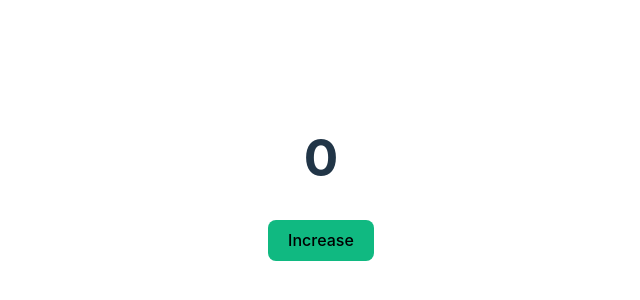
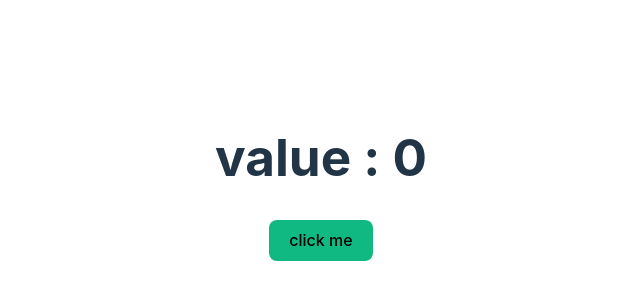
Before and after one commit to tamathecxder/freecodecamp-react-18-advanced, a React (Vite) app: page / in a window 1280 px wide. Shown: the part 222-522 px from the top of the page, without its empty margins (319-959 px from the left). Built offline with nearby package versions, Linux system fonts and the light colour scheme.

Commit message:
chore: try useEffect hooks

```diff
--- a/src/App.jsx
+++ b/src/App.jsx
@@ -1,11 +1,10 @@
 import './App.css'
-import Starter from './tutorial/01-useState/starter/04-useState-object';
-import Gotcha from  './tutorial/01-useState/starter/05-useState-gotcha';
+import Example from  './tutorial/02-useEffect/starter/01-code-example';
 
 function App() {
   return (
     <div className="container">
-      <Gotcha />
+      <Example />
     </div>
   )
 }
--- /dev/null
+++ b/src/tutorial/02-useEffect/final/01-code-example.jsx
@@ -0,0 +1,20 @@
+import { useState } from 'react';
+
+const CodeExample = () => {
+  const [value, setValue] = useState(0);
+  const sayHello = () => {
+    console.log('hello there');
+    // be careful
+    // setValue(value + 1);
+  };
+  sayHello();
+  return (
+    <div>
+      <h1>value : {value}</h1>
+      <button className='btn' onClick={() => setValue(value + 1)}>
+        click me
+      </button>
+    </div>
+  );
+};
+export default CodeExample;
--- /dev/null
+++ b/src/tutorial/02-useEffect/starter/01-code-example.jsx
@@ -0,0 +1,25 @@
+import { useState, useEffect } from "react";
+
+const CodeExample = () => {
+  const [value, setValue] = useState(0);
+
+  const sayHello = () => {
+    console.log("Hello, World!");
+  };
+
+  sayHello();
+
+  useEffect(() => {
+    console.log('hello from useEffect');
+  }, []);
+
+  return (
+    <div>
+      <h1>value : {value}</h1>
+      <button className="btn" onClick={() => setValue(value + 1)}>
+        click me
+      </button>
+    </div>
+  );
+};
+export default CodeExample;
```
